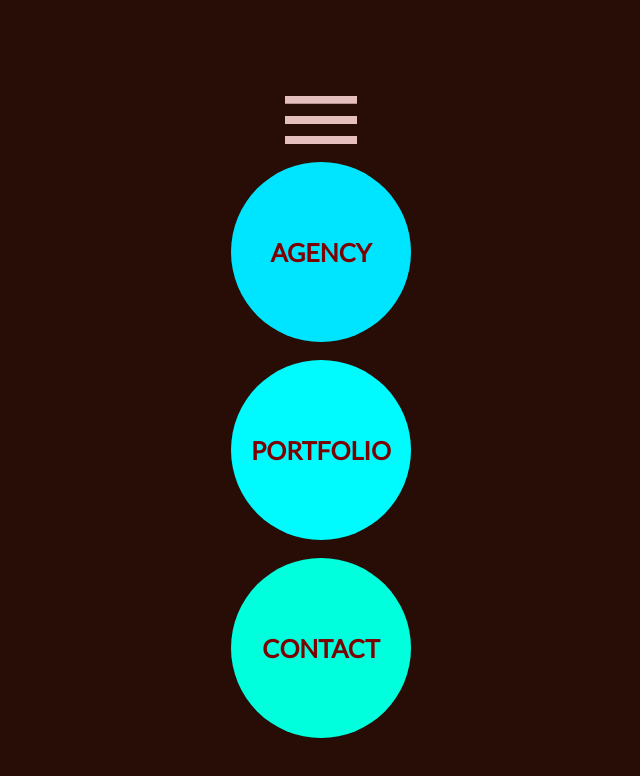
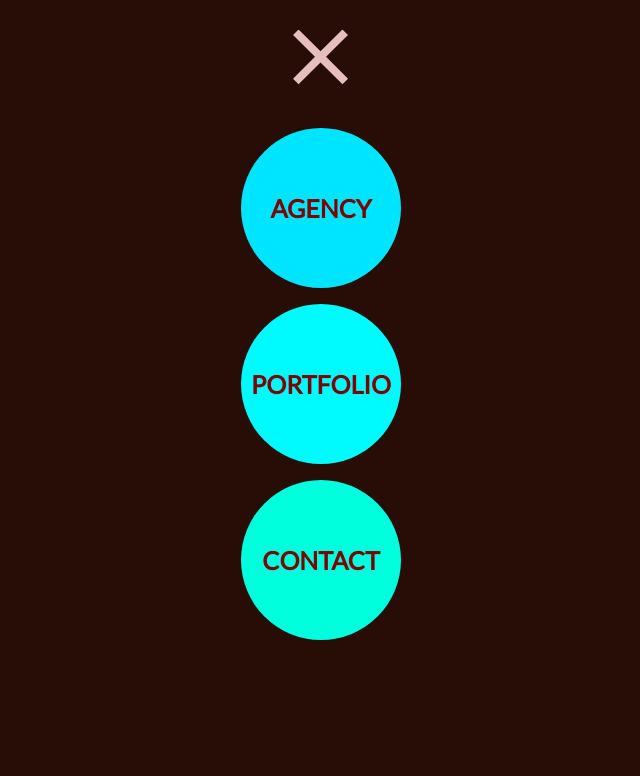
Before and after one commit to Astrix1234/Navigation-menu-idea, a plain HTML site: page index.html in a window 1280 px wide. Both pictures are taken after a click on the button 640 px from the left and 115 px from the top of the page. Shown: the whole page, without its empty margins (319-959 px from the left). Drawn offline with nearby package versions, Linux system fonts and the light colour scheme.

Commit message:
development js

```diff
--- a/index.html
+++ b/index.html
@@ -26,15 +26,16 @@
         <use href="./images/menu.svg#icon-menu"></use>
       </svg>
     </button>
-    <button type="button" class="button-clouse">
-      <svg class="icon-clouse-menu is-hidden" width="18.67" height="18.67">
+    <button type="button" class="button-clouse is-hidden">
+      <svg class="icon-clouse-menu" width="18.67" height="18.67">
         <use href="images/clouse.svg#icon-close"></use>
       </svg>
     </button>
     <ul class="menu-list">
-      <li class="agency open-agency">AGENCY</li>
-      <li class="portfolio open-portfolio">PORTFOLIO</li>
-      <li class="contact open-contact">CONTACT</li>
+      <li class="agency">AGENCY</li>
+      <li class="portfolio">PORTFOLIO</li>
+      <li class="contact">CONTACT</li>
     </ul>
+    <script src="./js/script.js"></script>
   </body>
 </html>
--- /dev/null
+++ b/js/script.js
@@ -0,0 +1,24 @@
+const openBtn = document.querySelector('.button-open');
+const clouseBtn = document.querySelector('.button-clouse');
+const openFirstElement = document.querySelector('.agency');
+const openSecondElement = document.querySelector('.portfolio');
+const openThirdElement = document.querySelector('.contact');
+
+openBtn.addEventListener('click', openMenu);
+clouseBtn.addEventListener('click', clouseMenu);
+
+function openMenu() {
+  openBtn.classList.add('is-hidden');
+  clouseBtn.classList.remove('is-hidden');
+  openFirstElement.classList.add('open-agency');
+  openSecondElement.classList.add('open-portfolio');
+  openThirdElement.classList.add('open-contact');
+}
+
+function clouseMenu() {
+  openBtn.classList.remove('is-hidden');
+  clouseBtn.classList.add('is-hidden');
+  openFirstElement.classList.remove('open-agency');
+  openSecondElement.classList.remove('open-portfolio');
+  openThirdElement.classList.remove('open-contact');
+}
--- a/sass/components/_buttons.scss
+++ b/sass/components/_buttons.scss
@@ -7,13 +7,13 @@
   scale: 3;
   display: block;
   cursor: pointer;
-  transition: visibility 300ms ease-in-out, scale 300ms ease-in-out;
+  transition: visibility 400ms ease-in-out, scale 400ms ease-in-out;
 }
 .button-clouse {
   @extend .button-open;
   translate: -50% 150%;
 }
-.icon-open-menu {
+.button-open .icon-open-menu {
   fill: rgb(229, 190, 190);
   transition: fill 300ms ease-in-out;
   &:hover,
@@ -21,8 +21,13 @@
     fill: aqua;
   }
 }
-.icon-clouse-menu {
-  @extend .icon-open-menu;
+.button-clouse .icon-clouse-menu {
+  fill: rgb(229, 190, 190);
+  transition: fill 300ms ease-in-out;
+  &:hover,
+  &:focus {
+    fill: aqua;
+  }
 }
 
 .is-hidden {
--- a/sass/components/_menu-elemnts.scss
+++ b/sass/components/_menu-elemnts.scss
@@ -7,26 +7,25 @@ li {
   position: absolute;
   left: 50%;
   translate: -50%;
-  width: 180px;
-  height: 180px;
+  width: 160px;
+  height: 160px;
   border-radius: 50%;
   display: flex;
   justify-content: center;
   align-items: center;
+  cursor: pointer;
   scale: 0;
   visibility: hidden;
-  &:nth-child(1) {
-    background-color: rgb(0, 229, 255);
-  }
-  &:nth-child(2) {
-    background-color: rgb(0, 251, 255);
-  }
-  &:nth-child(3) {
-    background-color: rgb(0, 255, 221);
-  }
+  transition: background-color 300ms ease-in-out;
 }
 .open-agency {
+  background-color: rgb(0, 229, 255);
   animation: moveElementFirst 2000ms ease-in-out normal both;
+  transition: background-color 300ms ease-in-out;
+  &:hover,
+  &:focus {
+    background-color: rgb(123, 233, 245);
+  }
 }
 @keyframes moveElementFirst {
   0% {
@@ -42,33 +41,39 @@ li {
 
   40% {
     scale: 1;
-    translate: -50% 90%;
+    translate: -50% 80%;
     visibility: visible;
   }
   60% {
     scale: 1;
-    translate: -50% 90%;
+    translate: -50% 80%;
     visibility: visible;
   }
   80% {
     scale: 1;
-    translate: -50% 90%;
+    translate: -50% 80%;
     visibility: visible;
   }
   90% {
     scale: 1;
-    translate: -50% 80%;
+    translate: -50% 70%;
     visibility: visible;
   }
 
   100% {
     scale: 1;
-    translate: -50% 90%;
+    translate: -50% 80%;
     visibility: visible;
   }
 }
 .open-portfolio {
+  background-color: rgb(0, 251, 255);
   animation: moveElementSecond 2000ms ease-in-out normal both;
+  transition: background-color 300ms ease-in-out;
+  &:hover,
+  &:focus {
+    background-color: rgb(134, 244, 246);
+  }
 }
 @keyframes moveElementSecond {
   0% {
@@ -83,28 +88,34 @@ li {
   }
   60% {
     scale: 1;
-    translate: -50% 200%;
+    translate: -50% 190%;
     visibility: visible;
   }
   80% {
     scale: 1;
-    translate: -50% 200%;
+    translate: -50% 190%;
     visibility: visible;
   }
   90% {
     scale: 1;
-    translate: -50% 190%;
+    translate: -50% 180%;
     visibility: visible;
   }
 
   100% {
     scale: 1;
-    translate: -50% 200%;
+    translate: -50% 190%;
     visibility: visible;
   }
 }
 .open-contact {
+  background-color: rgb(0, 255, 221);
   animation: moveElementThird 2000ms ease-in-out normal both;
+  transition: background-color 300ms ease-in-out;
+  &:hover,
+  &:focus {
+    background-color: rgb(132, 247, 232);
+  }
 }
 @keyframes moveElementThird {
   0% {
@@ -120,18 +131,18 @@ li {
 
   80% {
     scale: 1;
-    translate: -50% 310%;
+    translate: -50% 300%;
     visibility: visible;
   }
   90% {
     scale: 1;
-    translate: -50% 300%;
+    translate: -50% 290%;
     visibility: visible;
   }
 
   100% {
     scale: 1;
-    translate: -50% 310%;
+    translate: -50% 300%;
     visibility: visible;
   }
 }
```
Also changed, not shown: css/main.min.css, 1 other file.
